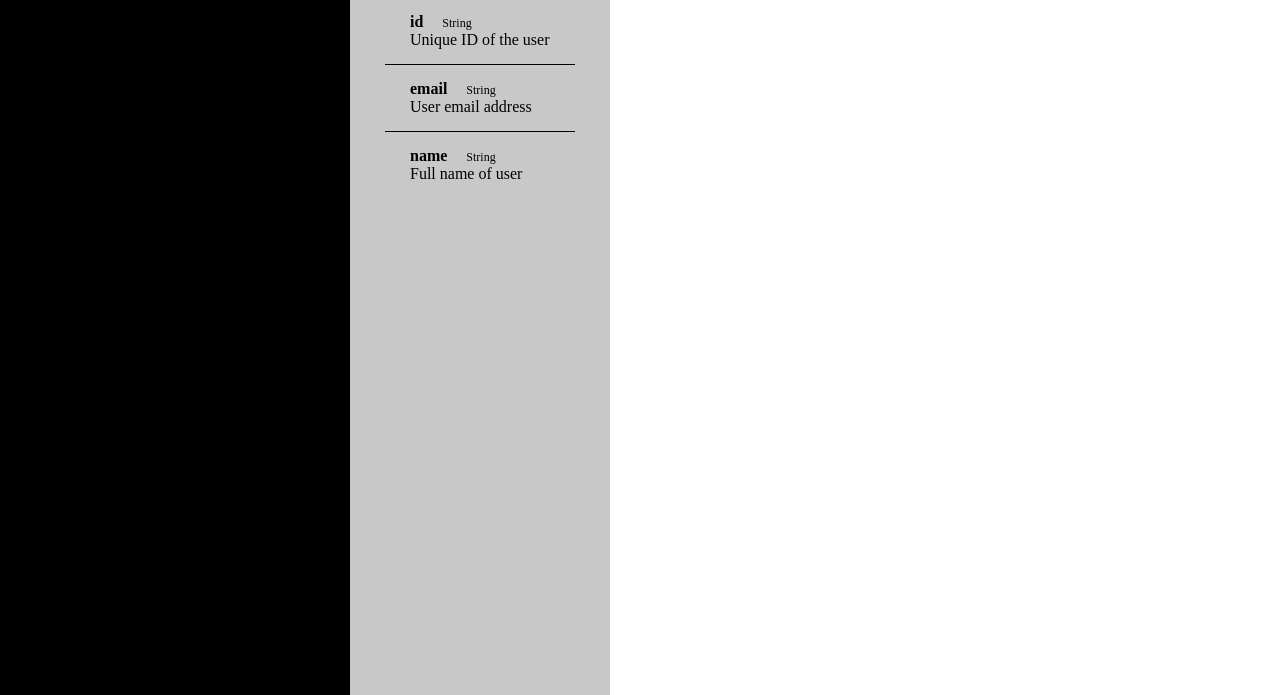
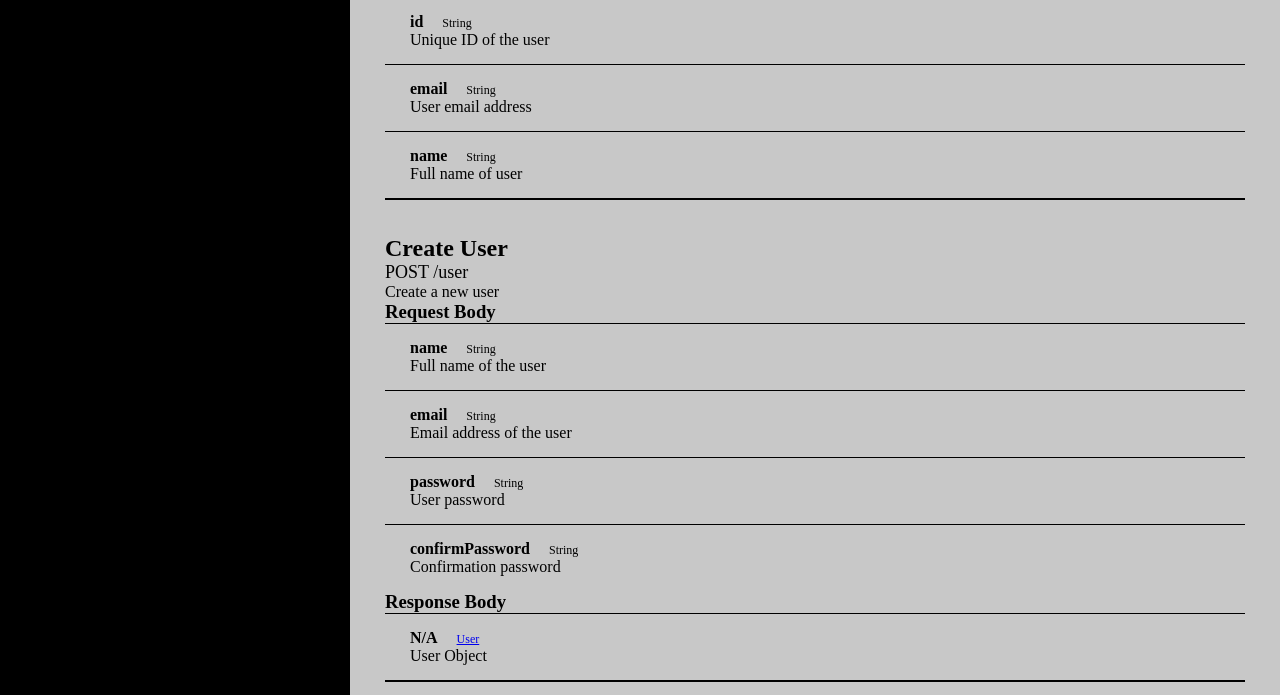
Before and after one commit to inlet-sites/morgan-bet-api, a website: page documentation/index.html in a window 1280 px wide. Shown: the part 105-800 px from the top of the page. Drawn offline with Linux system fonts and the light colour scheme.

Commit message:
Create documentation for user creation route.

```diff
--- a/documentation/index.css
+++ b/documentation/index.css
@@ -4,6 +4,7 @@ body{
     display: flex;
     height: 100vh;
     width: 100vw;
+    overflow-y: hidden;
 }
 
 header{
@@ -30,7 +31,7 @@ header a{
     padding-left: 15px;
 }
 
-article{
+.container{
     flex-grow: 1;
     height: 100%;
     overflow-y: auto;
@@ -38,7 +39,7 @@ article{
     padding: 35px;
 }
 
-.route{
+article{
     border-bottom: 2px solid black;
     margin-bottom: 35px;
 }
--- a/documentation/index.html
+++ b/documentation/index.html
@@ -8,10 +8,11 @@
 <body>
     <header>
         <a class="headMain" href="#user">User</a>
+        <a class="headSub" href="#createUser">Create</a>
     </header>
 
     <div class="container">
-        <article>
+        <article id="user">
             <h1>User</h1>
             <p class="description">User object</p>
 
@@ -34,6 +35,44 @@
                 <p class="propDesc">Full name of user</p>
             </div>
         </article>
+
+        <article id="createUser">
+            <h1>Create User</h1>
+            <p class="url">POST /user</p>
+            <p class="description">Create a new user</p>
+
+            <h3>Request Body</h3>
+            <div class="prop">
+                <p class="name">name</p>
+                <p class="type">String</p>
+                <p class="propDesc">Full name of the user</p>
+            </div>
+
+            <div class="prop">
+                <p class="name">email</p>
+                <p class="type">String</p>
+                <p class="propDesc">Email address of the user</p>
+            </div>
+
+            <div class="prop">
+                <p class="name">password</p>
+                <p class="type">String</p>
+                <p class="propDesc">User password</p>
+            </div>
+
+            <div class="prop">
+                <p class="name">confirmPassword</p>
+                <p class="type">String</p>
+                <p class="propDesc">Confirmation password</p>
+            </div>
+
+            <h3>Response Body</h3>
+            <div class="prop">
+                <p class="name">N/A</p>
+                <p class="type"><a href="#user">User</a></p>
+                <p class="propDesc">User Object</p>
+            </div>
+        </article>
     </div>
 </body>
 </html>
```
